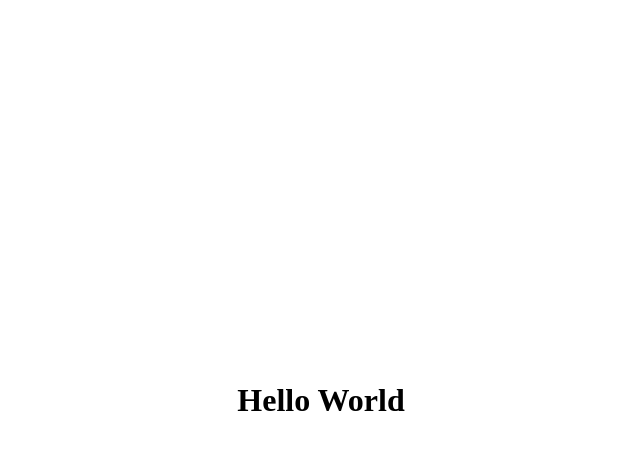
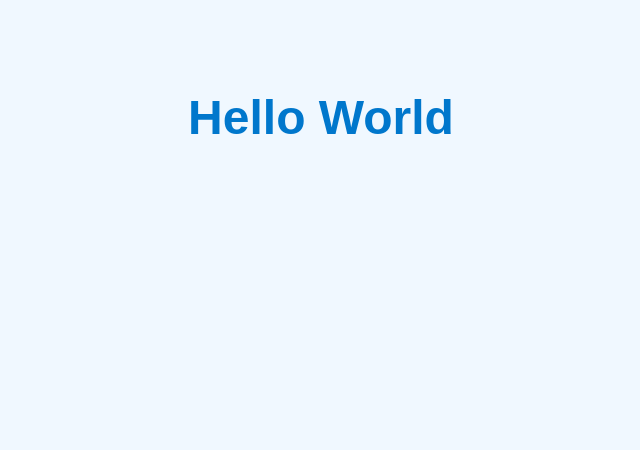
Before and after one commit to passionpreptutoring/passionpreptutoring.github.io, a plain HTML site: page index.html in a window 1280 px wide. Shown: the whole page, without its empty margins (319-959 px from the left). Drawn offline with Linux system fonts and the light colour scheme.

Commit message:
link stylesheet to html

```diff
--- a/index.html
+++ b/index.html
@@ -5,15 +5,7 @@
     <meta charset="UTF-8">
     <meta name="viewport" content="width=device-width, initial-scale=1.0">
     <title>Hello World</title>
-    <style>
-        body {
-            display: flex;
-            justify-content: center;
-            align-items: center;
-            height: 100vh;
-            margin: 0;
-        }
-    </style>
+    <link rel="stylesheet" href="style.css">
 </head>
 <body>
     <h1>Hello World</h1>
```
